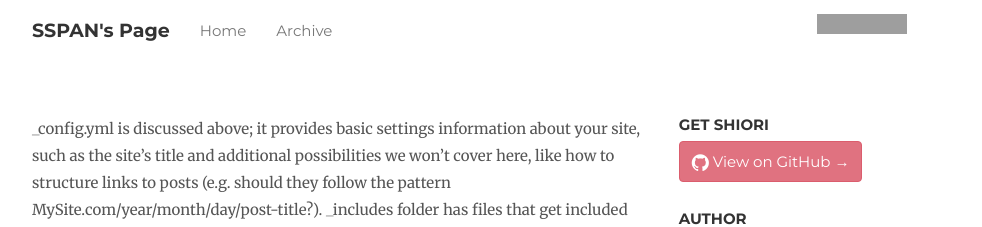
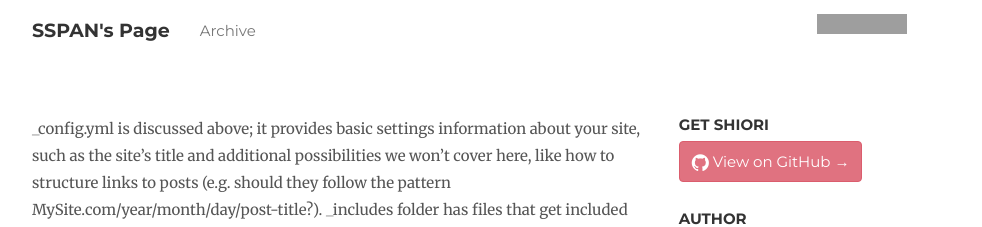
Before and after one commit to dennyxi/sspantz.github.io, a Jekyll site: the page built from help.md, in a window 1280 px wide. Shown: the top 227 px of the page, without its empty margins (138-1120 px from the left). Built offline with Jekyll 4.4.1, drawn with Linux system fonts in a browser that asks for light colours; nearby versions of some CDN libraries; our own code applies the rules of GitHub Pages for plain Markdown files; comment, search, counter and statistics services are not loaded; grey boxes are pictures that could not be loaded.

Commit message:
Update nav.html

```diff
--- a/_includes/nav.html
+++ b/_includes/nav.html
@@ -1,3 +1,2 @@
-<li><a href="{{ "/index" | prepend:site.baseurl }}">Home</a></li>
 <li><a href="{{ "/archive" | prepend:site.baseurl }}">Archive</a></li>
 <!-- <li><a href="http://github.com/ellekasai/shiori" target="_blank">Download</a></li> -->
```
